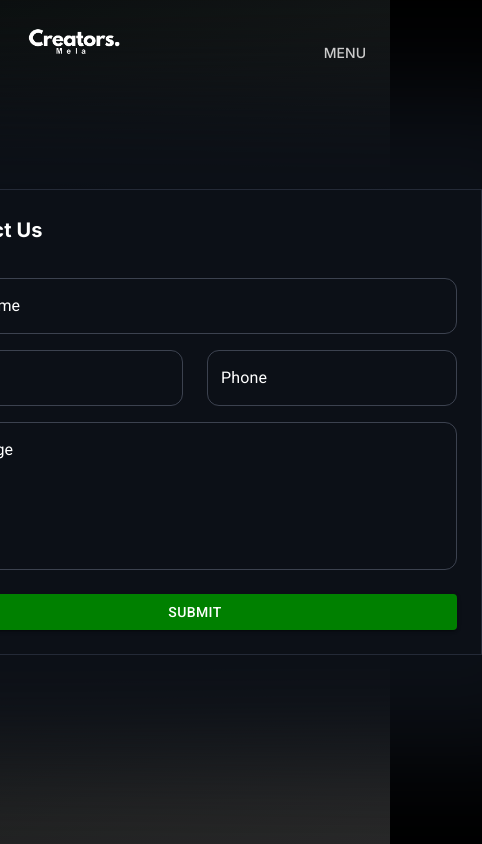
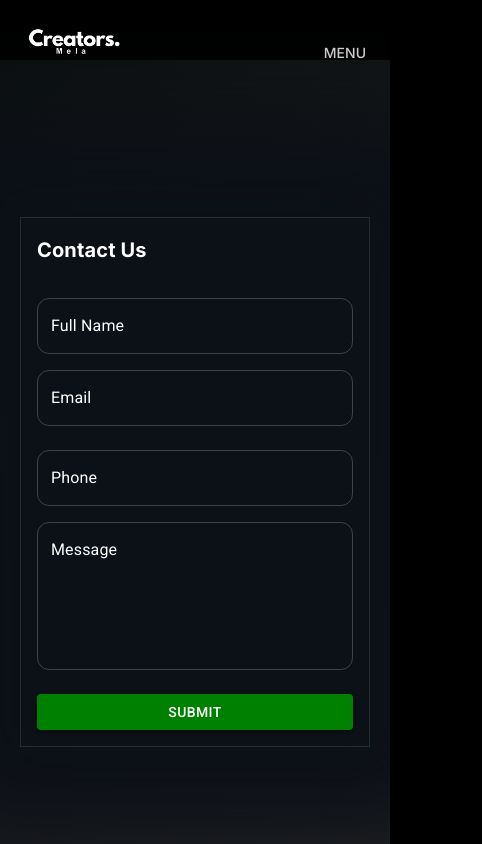
Before and after one commit to harsh-jsx/creatorsMelaa, a React (Vite) app: page /contact in a window 390 px wide. Shown: the top 844 px of the page, 482 px wide, since content can reach past the window. Built offline with nearby package versions, Linux system fonts and the light colour scheme.

Commit message:
Made both forms responsive

```diff
--- a/src/Pages/ContactPage/ContactUs.jsx
+++ b/src/Pages/ContactPage/ContactUs.jsx
@@ -9,14 +9,25 @@ import TextField from "@mui/material/TextField";
 const ContactForm = () => {
   return (
     <>
-      <div className="contact-form-container">
+      <div
+        className="contact-form-container"
+        style={{
+          display: "flex",
+          justifyContent: "center",
+          alignItems: "center",
+          minHeight: "100vh",
+        }}
+      >
         <Box
           component="form"
           sx={{
             background: "#0C1017",
-            p: 3,
+            p: { xs: 2, sm: 3 },
             border: "1px solid #242A37",
             boxShadow: "0px 0px 100px 100px #0C1017",
+            width: { xs: "100%", sm: "auto" },
+            maxWidth: "600px",
+            margin: "0 auto",
           }}
         >
           <Typography
@@ -40,14 +51,18 @@ const ContactForm = () => {
               label: { color: "#fff" },
             }}
           />
-          <Stack direction="row" spacing={3} sx={{ marginY: 2 }}>
+          <Stack
+            direction={{ xs: "column", sm: "row" }}
+            spacing={3}
+            sx={{ marginY: 2 }}
+          >
             <TextField
               variant="outlined"
               label="Email"
               type="email"
+              fullWidth
               sx={{
                 input: { color: "#fff" },
-                width: 250,
                 label: { color: "#fff" },
               }}
             />
@@ -55,9 +70,9 @@ const ContactForm = () => {
               variant="outlined"
               label="Phone"
               type="number"
+              fullWidth
               sx={{
                 input: { color: "#fff" },
-                width: 250,
                 label: { color: "#fff" },
               }}
             />
--- a/src/Pages/InfluencerForm/Influencer-form.css
+++ b/src/Pages/InfluencerForm/Influencer-form.css
@@ -1,13 +1,14 @@
 .contact-form-container {
   display: flex;
   justify-content: center;
+
   align-items: center;
   min-height: 100vh;
-  background: linear-gradient(
+  /* background: linear-gradient(
     150deg,
     rgba(12, 16, 16, 1) 0%,
     rgb(41, 41, 41) 100%
-  );
+  ); */
   padding: 20px;
   box-sizing: border-box;
 }
@@ -18,4 +19,7 @@
     margin-top: 80px;
     max-width: 90%;
   }
+  .contact-form-container {
+    margin-top: 60px;
+  }
 }
--- a/src/Pages/InfluencerForm/Influencer-form.jsx
+++ b/src/Pages/InfluencerForm/Influencer-form.jsx
@@ -14,9 +14,10 @@ const ContactForm = () => {
           component="form"
           sx={{
             background: "#0C1017",
-            p: 3,
+            p: { xs: 2, sm: 3 },
             border: "1px solid #242A37",
             boxShadow: "0px 0px 100px 100px #0C1017",
+            width: { xs: "100%", sm: "auto" },
           }}
         >
           <Typography
@@ -41,14 +42,18 @@ const ContactForm = () => {
             }}
           />
 
-          <Stack direction="row" spacing={3} sx={{ marginY: 2 }}>
+          <Stack
+            direction={{ xs: "column", sm: "row" }}
+            spacing={3}
+            sx={{ marginY: 2 }}
+          >
             <TextField
               variant="outlined"
               label="Email"
               type="email"
+              fullWidth
               sx={{
                 input: { color: "#fff" },
-                width: 250,
                 label: { color: "#fff" },
               }}
             />
@@ -56,9 +61,9 @@ const ContactForm = () => {
               variant="outlined"
               label="Phone"
               type="number"
+              fullWidth
               sx={{
                 input: { color: "#fff" },
-                width: 250,
                 label: { color: "#fff" },
               }}
             />
@@ -88,14 +93,18 @@ const ContactForm = () => {
             }}
           />
 
-          <Stack direction="row" spacing={3} sx={{ marginY: 2 }}>
+          <Stack
+            direction={{ xs: "column", sm: "row" }}
+            spacing={3}
+            sx={{ marginY: 2 }}
+          >
             <TextField
               variant="outlined"
               label="YouTube Collab Price"
               type="number"
+              fullWidth
               sx={{
                 input: { color: "#fff" },
-                width: 250,
                 label: { color: "#fff" },
               }}
             />
@@ -103,9 +112,9 @@ const ContactForm = () => {
               variant="outlined"
               label="Instagram Collab Price"
               type="number"
+              fullWidth
               sx={{
                 input: { color: "#fff" },
-                width: 250,
                 label: { color: "#fff" },
               }}
             />
```
